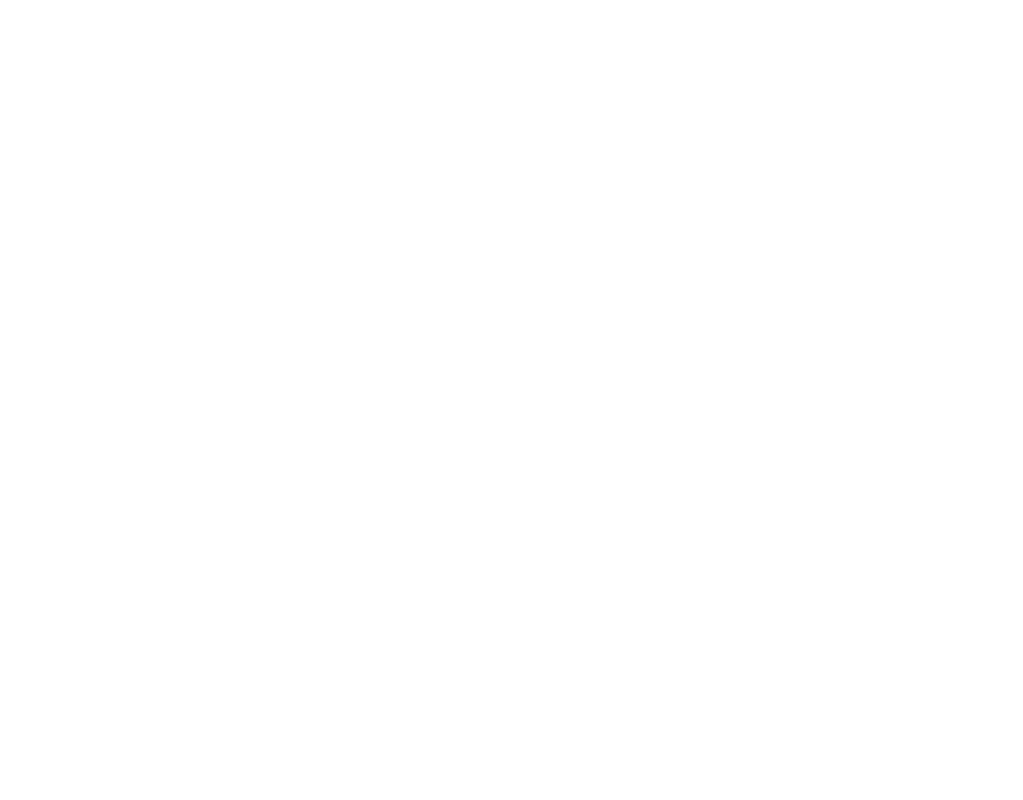
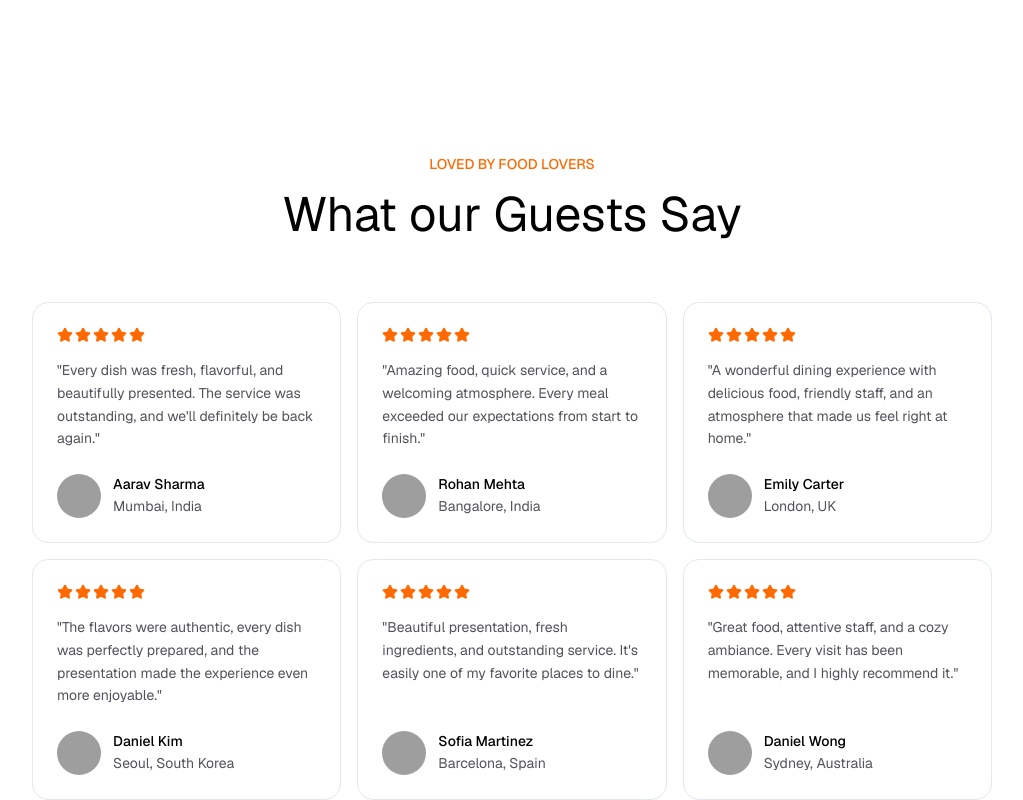
Before and after one commit to RudranshCoder83/Resto---Book-Your-Table-in-ease, a React (Vite) app: page / in a window 1280 px wide. Shown: the part 4685-5485 px from the top of the page, without its empty margins (128-1151 px from the left). Before the commit the page ends 4663 px from the top, so only its background shows below. Built offline with nearby package versions, Linux system fonts and the light colour scheme; grey boxes are pictures that could not be loaded.

Commit message:
Created Testimonial Section

```diff
--- a/src/App.jsx
+++ b/src/App.jsx
@@ -7,6 +7,7 @@
 import Featured from './section/Featured';
 import BookingProcess from './section/BookingProcess';
 import Timing from './section/Timing';
+import TestimonialSection from './section/TestimonialSection';
 
 const App = ()=>{
   return(
@@ -19,6 +20,7 @@
       <Featured/>
       <BookingProcess/>
       <Timing/>
+      <TestimonialSection/>
     </>
   )
 }
--- /dev/null
+++ b/src/section/TestimonialSection.jsx
@@ -0,0 +1,57 @@
+import { StarIcon } from 'lucide-react'
+import Animated from '../components/Animated'
+import { testimonials } from '../data/data'
+
+const TestimonialSection = () => {
+    return (
+        <section id="testimonial" className='px-auto mt-44'>
+            <div className="text-center mb-16">
+                <Animated delay={0.2}>
+                    <p className="text-orange-500 font-medium uppercase mb-4">
+                        LOVED BY FOOD LOVERS
+                    </p>
+                </Animated>
+                <Animated delau={0.2}>
+                    <h2 className="text-4xl md:text-5xl max-w-lg mx-auto text-balance">
+                        What our Guests Say
+                    </h2>
+                </Animated>
+            </div>
+
+            {/* Testimonial Grid */}
+            <div className="grid grid-cols-1 md:grid-cols-2
+            lg:grid-cols-3 gap-4 max-w-7xl mx-auto">
+                {testimonials.map((item, index) => (
+                    <Animated key={index} y={80} delay={index * 0.1}
+                        className="border border-slate-200 hover:bg-slate-50/50
+                    rounded-2xl p-6 flex flex-col justify-between
+                    text-left">
+                        <div>
+                            <div className="flex gap-0.5 mb-4">
+                                {[...Array(item.rating)].map((_, i) => (
+                                    <StarIcon key={i} className="size-4
+                                    fill-orange-500 text-orange-500" />
+                                ))}
+                            </div>
+                            <p className="text-zinc-600 leading-relaxed
+                            mb-6">
+                                "{item.review}"
+                            </p>
+                        </div>
+
+                        <div className="flex items-center gap-3 mt-auto">
+                            <img src={item.avatar} alt={item.name} className="size-11
+                            rounded-full object-cover shrink-0" />
+                            <div>
+                                <p className='font-medium leading-tight mb-0.5'>{item.name}</p>
+                                <p className='text-zinc-600'>{item.location}</p>
+                            </div>
+                        </div>
+                    </Animated>
+                ))}
+            </div>
+        </section>
+    )
+}
+
+export default TestimonialSection
```
